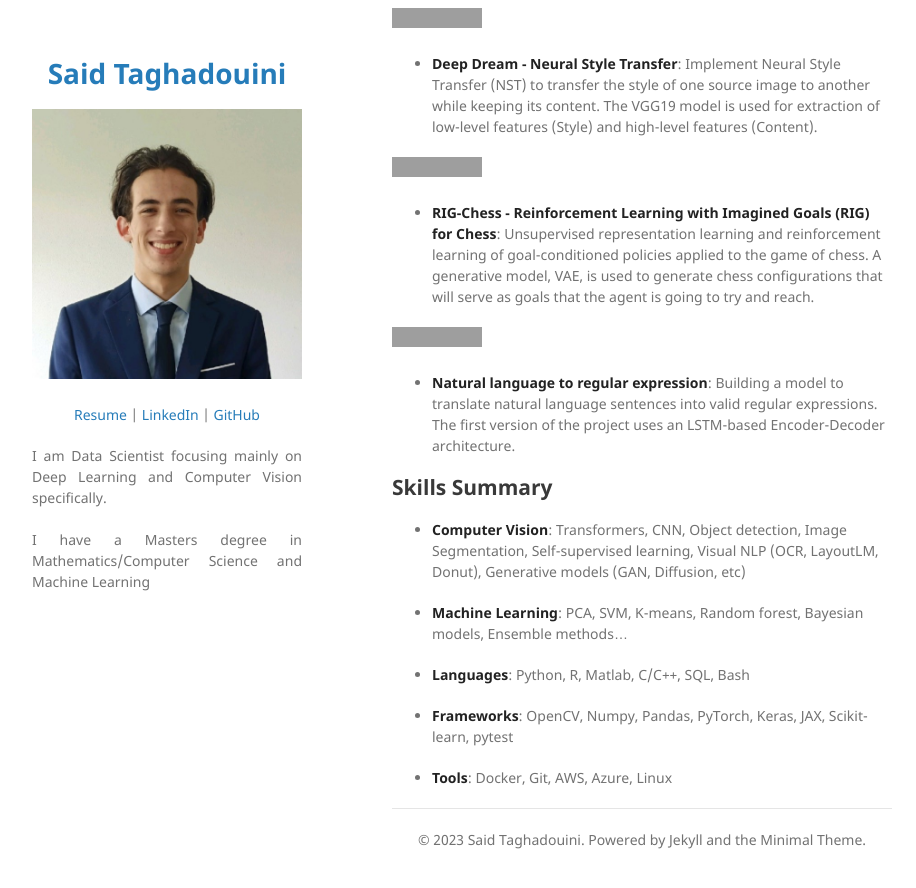
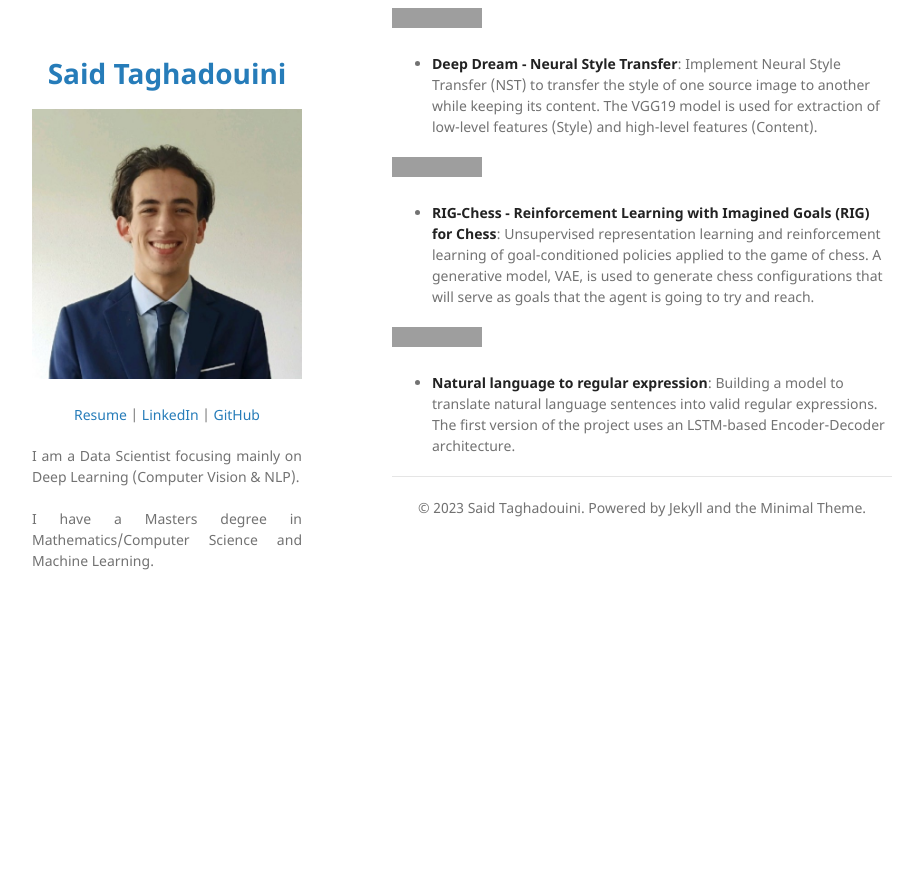
Before and after one commit to staghado/staghado.github.io, a Jekyll site: the page built from index.md, in a window 1280 px wide and 900 px high, scrolled down 1717 px, cut to the strip 0-888 px from the top of the window. Shown: the whole strip, without its empty margins (178-1094 px from the left). Built offline with Jekyll 4.4.1, drawn with Linux system fonts in a browser that asks for light colours; our own code applies the rules of GitHub Pages for plain Markdown files; after the commit the page ends 2285 px from its top, so only the background shows below that; grey boxes are pictures that could not be loaded.

Commit message:
fix typo in index

```diff
--- a/_config.yml
+++ b/_config.yml
@@ -10,9 +10,9 @@ description:
   </p>
 
   <p align="justify">
-  I am Data Scientist focusing mainly on Deep Learning and Computer Vision specifically.
+  I am a Data Scientist focusing mainly on Deep Learning (Computer Vision & NLP).
   <br><br>
-  I have a Masters degree in Mathematics/Computer Science and Machine Learning
+  I have a Masters degree in Mathematics/Computer Science and Machine Learning.
   <br><br>
   </p>
 
--- a/index.md
+++ b/index.md
@@ -55,7 +55,8 @@
 
 <!-- [![Open Notebook](https://img.shields.io/badge/Jupyter-Open_Notebook-blue?logo=Jupyter)](projects/deep-dream.html) -->
 [![View on GitHub](https://img.shields.io/badge/GitHub-View_on_GitHub-blue?logo=GitHub)](https://github.com/staghado/Deep-Dream/blob/4857e7d04178ad1c9f0a737c84fb5c05c1c8a87d/Deep_Dream.ipynb)
-- **Deep Dream - Neural Style Transfer**: Implement Neural Style Transfer (NST) to transfer the style of one source image to another while keeping its content. The VGG19 model is used for extraction of low-level features (Style) and high-level features (Content).
+- **Deep Dream - Neural Style Transfer**:
+Implement Neural Style Transfer (NST) to transfer the style of one source image to another while keeping its content. The VGG19 model is used for extraction of low-level features (Style) and high-level features (Content).
 
 [![View on GitHub](https://img.shields.io/badge/GitHub-View_on_GitHub-blue?logo=GitHub)](https://github.com/staghado/RIG-Chess/blob/3dc363a88d1a9043f0b06cfce4976e0c3c03c78d/Mini_RIG.py)
 - **RIG-Chess - Reinforcement Learning with Imagined Goals (RIG) for Chess**: Unsupervised representation learning and reinforcement learning of goal-conditioned policies applied to the game of chess. A generative model, VAE, is used to generate chess configurations that will serve as goals that the agent is going to try and reach.
@@ -63,17 +64,5 @@
 [![View on GitHub](https://img.shields.io/badge/GitHub-View_on_GitHub-blue?logo=GitHub)](https://github.com/staghado/Regex/blob/d36cc5b4eef47126685446b2747b87687b09c328/Seq2Seq_Model_for_Neural_Machine_Translation_for_REGEX.ipynb)
 - **Natural language to regular expression**: Building a model to translate natural language sentences into valid regular expressions. The first version of the project uses an LSTM-based Encoder-Decoder architecture.
 
-## Skills Summary
-
-- **Computer Vision**: Transformers, CNN, Object detection, Image Segmentation, Self-supervised learning, Visual NLP (OCR, LayoutLM, Donut), Generative models (GAN, Diffusion, etc)
-
-- **Machine Learning**: PCA, SVM, K-means, Random forest, Bayesian models, Ensemble methods...
-
-- **Languages**: Python, R, Matlab, C/C++, SQL, Bash
-
-- **Frameworks**: OpenCV, Numpy, Pandas, PyTorch, Keras, JAX, Scikit-learn, pytest
-
-- **Tools**: Docker, Git, AWS, Azure, Linux
-
 ---
 <center>© 2023 Said Taghadouini. Powered by Jekyll and the Minimal Theme.</center>
```
